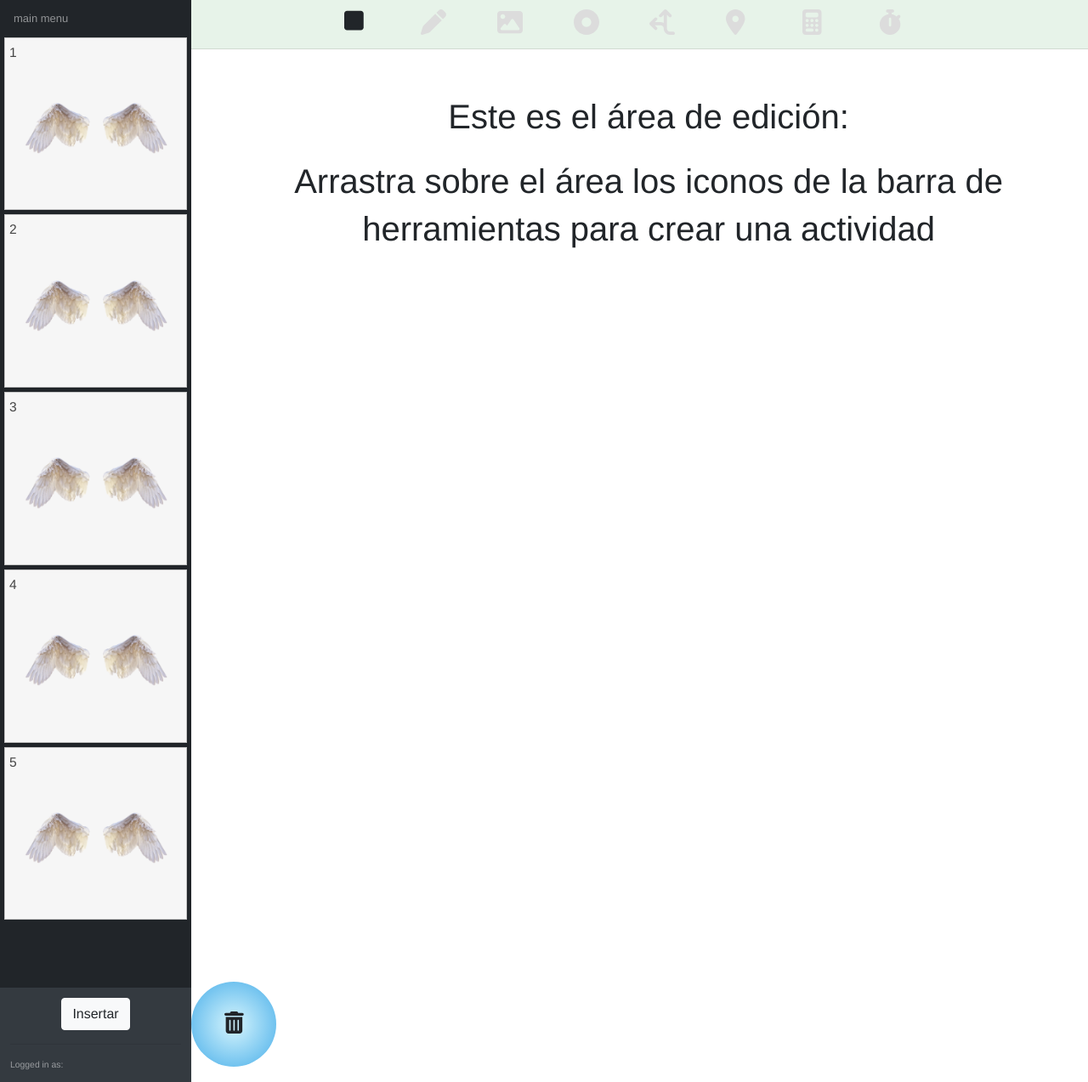
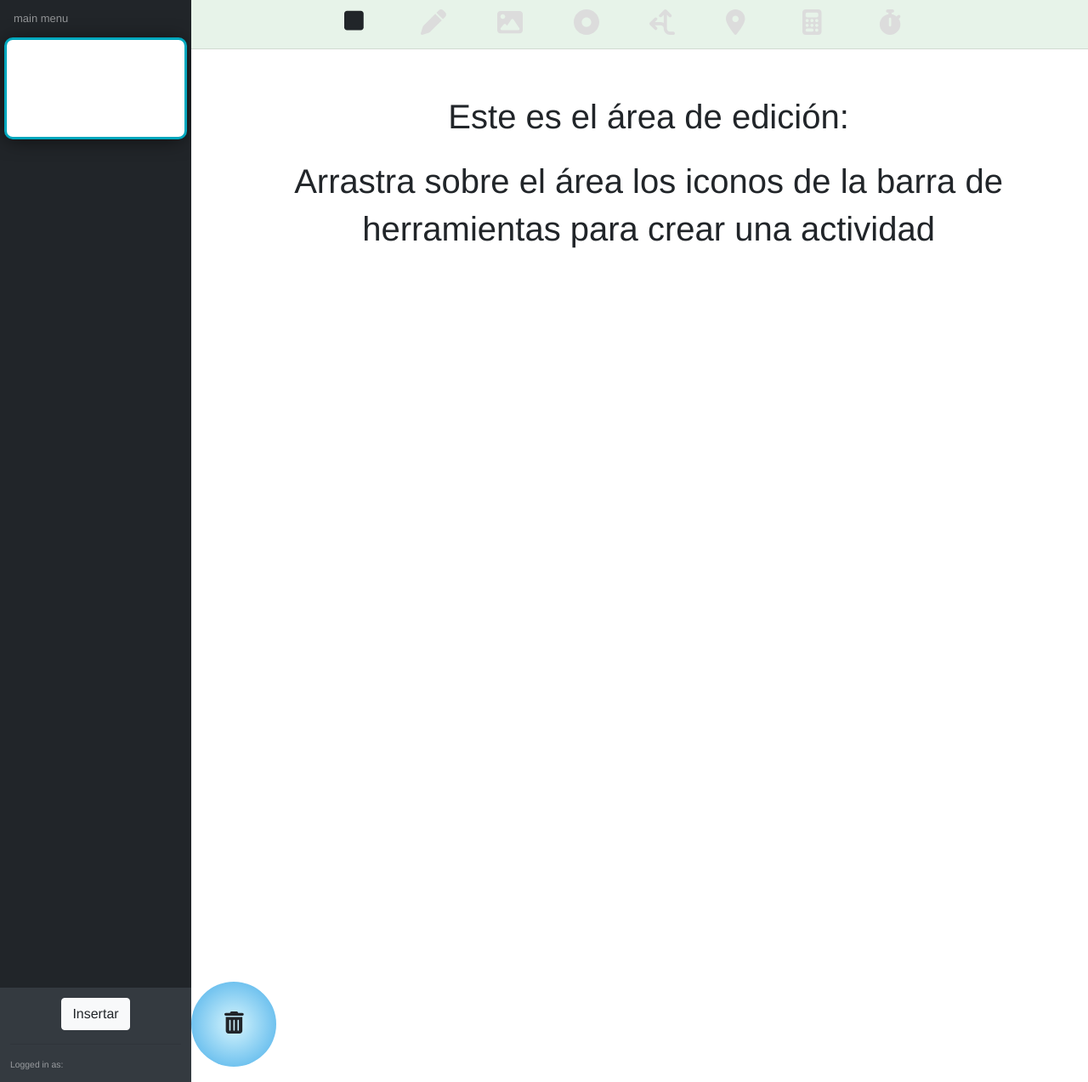
Before and after one commit to RamonRodriguez05/TFG-DEDOS, a Django app: page /editor/editor in a window 1280 px wide. Shown: the part 56-1329 px from the top of the page at 85% size. Run offline with Django 3.2, Linux system fonts and the light colour scheme; parts of the project's set-up code (start-up, migrations or seed data) failed here and were passed over; some libraries are stand-ins or nearby versions.

Commit message:
Previsualizacion

```diff
--- a/dedos/editor/templates/editor/dash/base-editor.html
+++ b/dedos/editor/templates/editor/dash/base-editor.html
@@ -31,7 +31,7 @@
     <script src="https://unpkg.com/dropzone@5/dist/min/dropzone.min.js"></script>
     <link rel="stylesheet" href="https://unpkg.com/dropzone@5/dist/min/dropzone.min.css" type="text/css" />
 
-
+    <script src="https://cdnjs.cloudflare.com/ajax/libs/html2canvas/1.4.1/html2canvas.min.js"></script>
 
 
     <style>
@@ -103,11 +103,10 @@
             -moz-background-size: 50%;
             -o-background-size: 50%;
             background-size: 80%;
-            background-origin:content-box;
+            background-origin: content-box;
             background-repeat: no-repeat;
 
             background-position: center
-
         }
 
         .card {
@@ -277,7 +276,7 @@
             font-size: 20px;
         }
 
-        .fa-upload{
+        .fa-upload {
             margin-top: 5px;
             font-size: 17px;
         }
@@ -307,7 +306,8 @@
             text-align: center;
             border-top-left-radius: 10px;
             border-top-right-radius: 10px;
-            height: 30px;;
+            height: 30px;
+            ;
 
         }
 
@@ -530,7 +530,7 @@
             max-width: 100%;
             max-height: 100%;
             display: block;
-            border:   dashed 3px rgb(92, 152, 180);
+            border: dashed 3px rgb(92, 152, 180);
             border-radius: 35px;
             margin: 1%;
             margin-bottom: 3%;
@@ -585,7 +585,16 @@
 
             margin-bottom: 3%;
 
+        }
 
+        .preview {
+            background-color: white;
+            border: 3px solid rgb(0, 168, 190);
+            border-radius: 10px;
+            height: 120px;
+            -webkit-box-shadow: -1px 2px 24px -4px rgba(0, 0, 0, 0.75);
+            -moz-box-shadow: -1px 2px 24px -4px rgba(0, 0, 0, 0.75);
+            box-shadow: -1px 2px 24px -4px rgba(0, 0, 0, 0.75);
         }
     </style>
 
@@ -638,14 +647,17 @@
                         <a class="nav-link" href="/editor/main">
                             main menu
                         </a>
+
                         <ul id="sortable">
-                            <li class="ui-state-default">1
-                                <img src="{% static 'dash/dist/assets/img/placeholder.png' %}">
+
+                            <li id="pruebita" class="ui-state-default preview">
+
                             </li>
+                            <!--
                             <li class="ui-state-default">2
                                 <img src="{% static 'dash/dist/assets/img/placeholder.png' %}">
                             </li>
-                            <li class="ui-state-default">3
+                             <li class="ui-state-default">3
                                 <img src="{% static 'dash/dist/assets/img/placeholder.png' %}">
                             </li>
                             <li class="ui-state-default">4
@@ -653,7 +665,7 @@
                             </li>
                             <li class="ui-state-default">5
                                 <img src="{% static 'dash/dist/assets/img/placeholder.png' %}">
-                            </li>
+                            </li> -->
                         </ul>
 
                         <div id="listado">
@@ -698,6 +710,10 @@
         <script src="https://cdn.datatables.net/1.10.20/js/jquery.dataTables.min.js" type="text/javascript" crossorigin="anonymous"></script>
         <script src="https://cdn.datatables.net/1.10.20/js/dataTables.bootstrap4.min.js" type="text/javascript" crossorigin="anonymous"></script>
         <script src="{% static 'dash/dist/assets/demo/datatables-demo.js' %}" type="text/javascript"></script>-->
+
+
+
 </body>
 
+
 </html>
--- a/dedos/editor/templates/editor/dash/editor.html
+++ b/dedos/editor/templates/editor/dash/editor.html
@@ -24,8 +24,8 @@
 				type="picture">
 				<i id="imagenFoto" class="fa-solid fa-image fa-2xl "></i>
 			</div>
-			<div id="SeleccionBueno" class="col-md-1 tool  ocultar" id="tool-4-icon draggable tool"
-				type="objetive"><i id="imagenSeleccion" class="fa-solid fa-circle-dot fa-2xl"></i>
+			<div id="SeleccionBueno" class="col-md-1 tool  ocultar" id="tool-4-icon draggable tool" type="objetive"><i
+					id="imagenSeleccion" class="fa-solid fa-circle-dot fa-2xl"></i>
 			</div>
 			<div id="EmparejarBueno" class="col-md-1 tool area-accept  ocultar" id="tool-5-icon draggable tool"
 				type="pairing"><i id="imagenEmparejar" class="fa-solid fa-arrows-split-up-and-left fa-2xl"></i>
@@ -68,7 +68,8 @@
 	</section>
 
 	<div id="board">
-		<div id="editor-canvas" class="editor-canvas dropzone" style="border:2px;width:100%; height:100%">
+		<div id="editor-canvas" class="editor-canvas dropzone" style="border:2px;width:120%; height:120%">
+
 		</div>
 	</div>
 
@@ -141,6 +142,8 @@
 		theDiv.appendChild(tag3);
 
 		console.log("docuemnt ready")
+		//	$("#prueba").load("/editor/editor #editor-canvas");´
+
 
 
 	})
@@ -720,7 +723,7 @@
 		posRight = e.clientY //- rect.top;
 
 
-	//	console.log("mouse location:", "left", posLeft, "top", posRight)
+		//	console.log("mouse location:", "left", posLeft, "top", posRight)
 
 	}
 	function makeDraggable($item) {
@@ -749,7 +752,7 @@
 				var papeleraY = rect.right
 				console.log("Papelera", papeleraX, papeleraY)
 
-				if (elementoX - 30 > papeleraX && elementoY  +30 < papeleraY) {
+				if (elementoX - 30 > papeleraX && elementoY + 30 < papeleraY) {
 					console.log("HA ENTRADO")
 					if ($item[0].id.includes("time")) {
 						num_time = 0
@@ -820,7 +823,7 @@
 					}
 				}
 
-
+				captura();
 				//	ocultarOpciones()
 
 
@@ -834,6 +837,7 @@
 			},
 			stop: function (e, ui) {
 				console.log('resizing stopped');
+				captura()
 			}
 		});
 	}
@@ -866,6 +870,32 @@
 				temporizador.style.left = "88%"
 				temporizador.style.top = "85%"
 			}
+
+			captura();
+
+			// var canvas = document.getElementById("editor-canvas")
+
+			// var clone = canvas.cloneNode(true)
+
+			// console.log("El canvas es", canvas)
+			// console.log("El clon es", clone)
+
+
+			// var prueba = 	document.getElementById("prueba")
+			// prueba.innerHTML = '';
+			// console.log("La ´hijos prueba es", prueba)
+
+			// console.log("La prueba es", prueba)
+
+			// var nodes = clone.childNodes;
+			// for(var i=0; i<nodes.length; i++) {
+
+			// 		 nodes[i].style.width = "10%";
+			// 		 nodes[i].style.height = "auto";
+
+			// }
+			// prueba.append(clone)
+			//	$("#prueba").load("/editor/editor #area1");
 
 			// if (lastItem != null ) {
 			// 	console.log("el id es", lastItem[0].id)
@@ -1071,6 +1101,15 @@
 		}
 	}
 
-
+	function captura() {
+		html2canvas(document.querySelector("#editor-canvas")).then(canvas => {
+			var prueba = document.getElementById("pruebita")
+			prueba.innerHTML = '';
+			canvas.style.width = "90%"
+			canvas.style.height = "auto"
+			console.log("la captura es", canvas)
+			prueba.appendChild(canvas)
+		});
+	}
 </script>
 {% endblock %}
```
